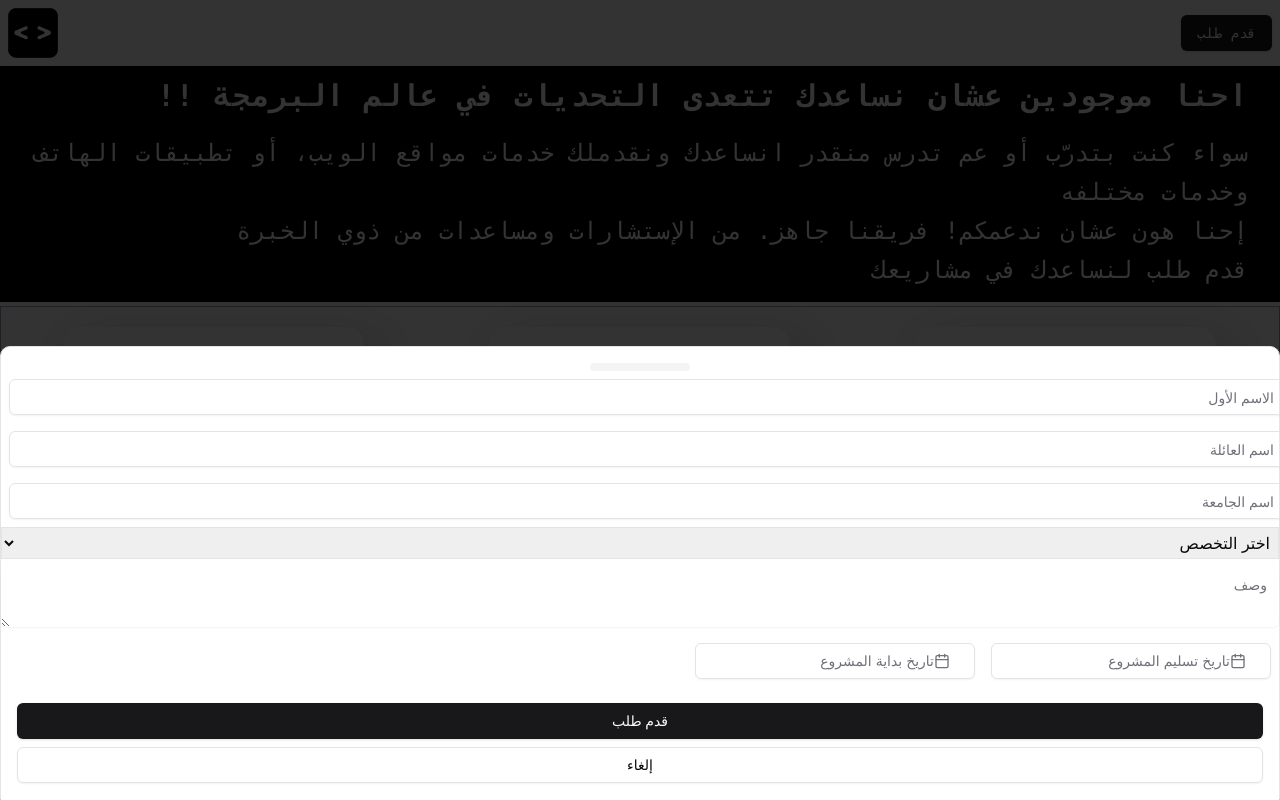
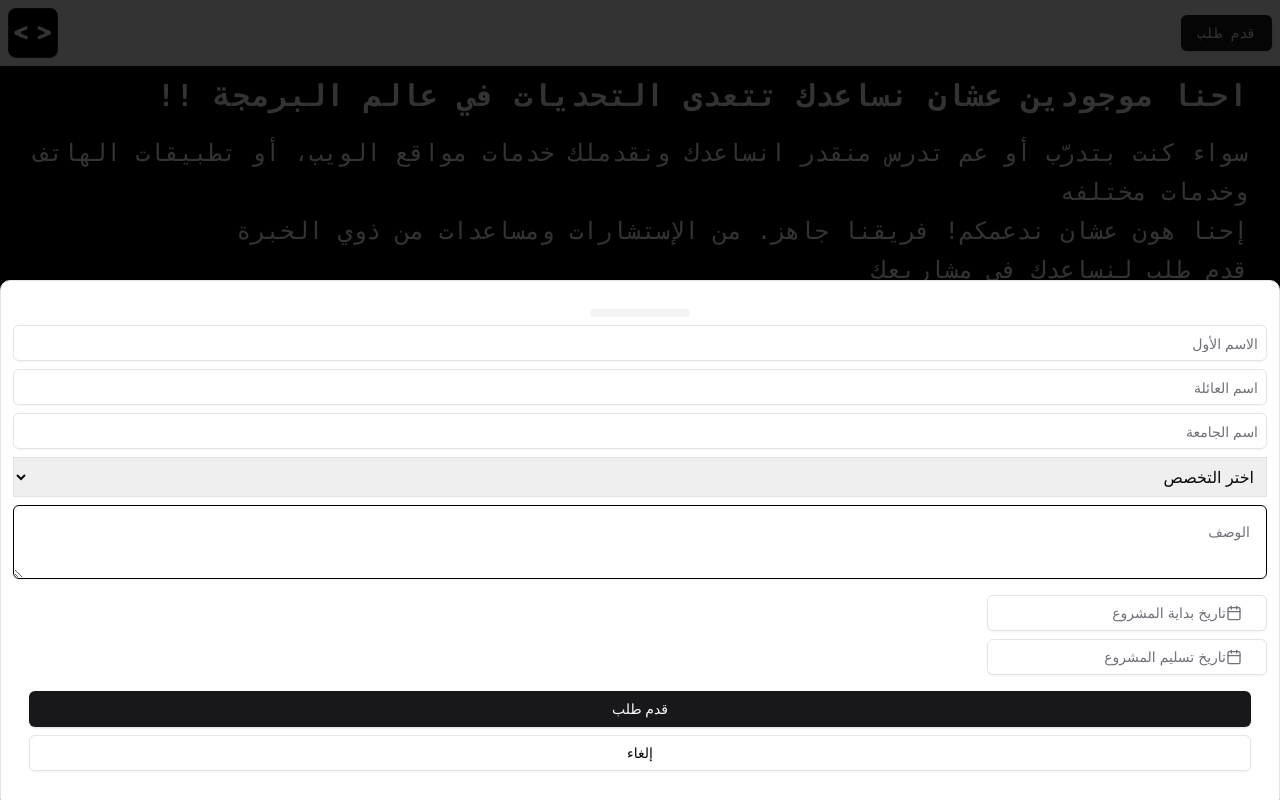
Before and after one commit to Zaidsaadedin1/codeMasters, a Next.js app: page / in a window 1280 px wide. Both pictures are taken after a click on the button "قدم طلب". Built offline with nearby package versions, Linux system fonts and the light colour scheme.

Commit message:
fixed styles

```diff
--- a/src/components/BookNowModal/BookNowModal.tsx
+++ b/src/components/BookNowModal/BookNowModal.tsx
@@ -142,12 +142,12 @@
 
   return (
     <>
-      <div className="h-min-[300px] w-min-[100%]">
+      <div className="h-full  w-full m">
         <Drawer open={openBookNowModal} onOpenChange={setOpenBookNowModal}>
           <DrawerTrigger asChild>
             <Button variant="outline">احجز الآن</Button>
           </DrawerTrigger>
-          <DrawerContent>
+          <DrawerContent className="p-3">
             {/* Form inputs */}
             <Input
               name="firstName"
@@ -155,7 +155,7 @@
               onChange={(e) => handleInputChange(e)}
               placeholder="الاسم الأول"
               dir="rtl"
-              className="m-2"
+              className="mt-2 p-2"
             />
             <span dir="rtl" className="text-red-500">
               {errors.firstName}
@@ -167,7 +167,7 @@
               onChange={(e) => handleInputChange(e)}
               placeholder="اسم العائلة"
               dir="rtl"
-              className="m-2"
+              className="mt-2 p-2"
             />
             <span dir="rtl" className="text-red-500">
               {errors.lastName}
@@ -179,14 +179,14 @@
               onChange={(e) => handleInputChange(e)}
               placeholder="اسم الجامعة"
               dir="rtl"
-              className="m-2"
+              className="mt-2 p-2"
             />
             <span dir="rtl" className="text-red-500">
               {errors.university}
             </span>
 
             <select
-              className="flex justify-end m2 border border-1 p-1"
+              className="flex justify-end border border-1 mt-2 p-2"
               name="major"
               value={formData.major}
               onChange={(e) => handleInputChange(e)}
@@ -203,9 +203,9 @@
               name="description"
               value={formData.description}
               onChange={(e) => handleInputChange(e)}
-              placeholder="وصف"
+              placeholder="الوصف"
               dir="rtl"
-              className="mt-2 mb-2 border border-1"
+              className="mt-2 mb-2 p-4 border border-black flex items-center"
             ></Textarea>
 
             <span dir="rtl" className="text-red-500">
@@ -213,10 +213,10 @@
             </span>
 
             {/* Date selection */}
-            <section className="flex flex-row justify-end">
-              <div className="m-2 flex flex-col">
+            <section dir="rtl" className="flex flex-col  justify-end ">
+              <div className=" mt-2 flex flex-col">
                 <Popover>
-                  <PopoverTrigger asChild dir="rtl">
+                  <PopoverTrigger asChild>
                     <Button
                       variant={"outline"}
                       className={cn(
@@ -245,7 +245,7 @@
                   {errors.startAtDate}
                 </span>
               </div>
-              <div className="m-2 flex flex-col">
+              <div className="mt-2 flex flex-col">
                 <Popover>
                   <PopoverTrigger asChild dir="rtl">
                     <Button
```
